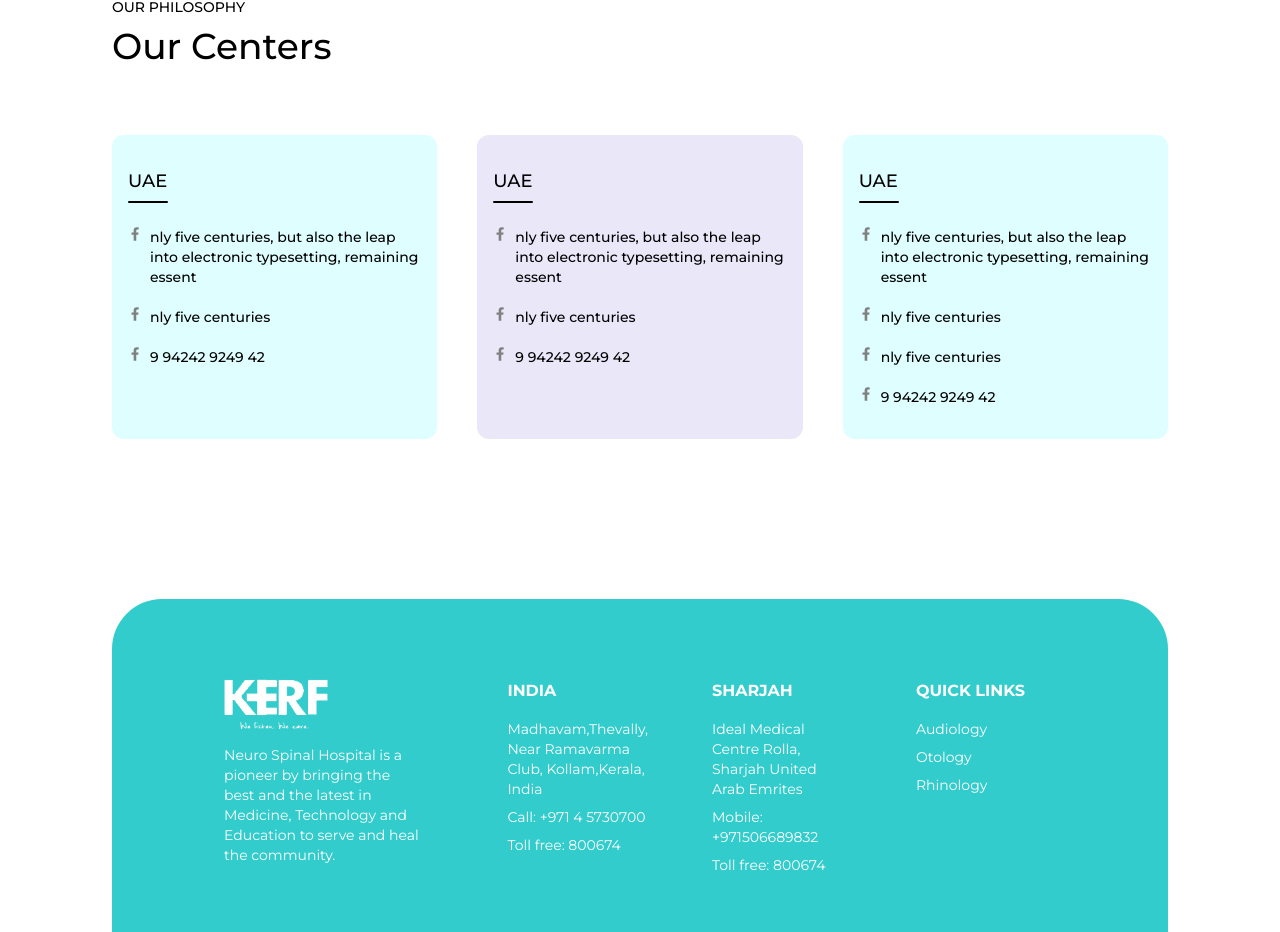
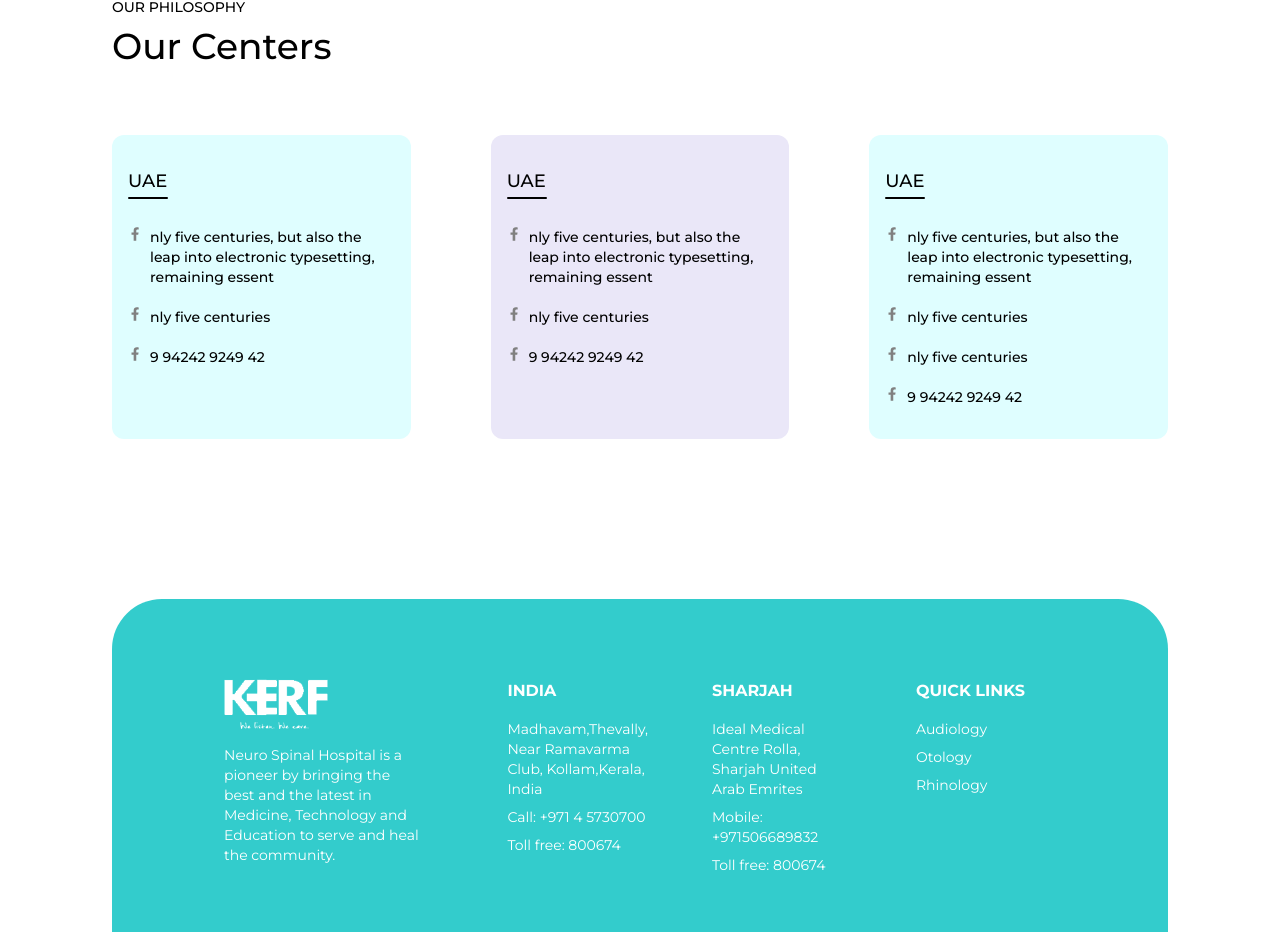
Before and after one commit to jaison-codeface/Kerf-website, a Next.js app: page /contact_us in a window 1280 px wide. Shown: the part 797-1729 px from the top of the page. Built offline with nearby package versions, Linux system fonts and the light colour scheme.

Commit message:
modified:   components/contact_us/OurCenters .tsx

```diff
--- a/components/contact_us/OurCenters .tsx
+++ b/components/contact_us/OurCenters .tsx
@@ -85,7 +85,7 @@ const OurCenters = () => {
     <SectionWrapper classBottom={`${main_padding.y} flex-col items-start z-50`}>
       <HeadSubtitle>OUR PHILOSOPHY</HeadSubtitle>
       <HeadTitle className="mt-1">Our Centers</HeadTitle>
-      <div className="grid grid-cols-3 gap-10 mt-16">
+      <div className="grid grid-cols-3 gap-20 mt-16">
         {data.map((item, idx) => (
           <div
             key={idx}
@@ -94,7 +94,7 @@ const OurCenters = () => {
             }}
             className="px-4 py-8 rounded-xl flex flex-col text-black"
           >
-            <h2 className="uppercase font-medium text-lg relative z-0 after:absolute after:w-[40px] after:h-[2px] after:bg-black after:left-0 after:-bottom-2 after:rounded-full">{item.title}</h2>
+            <h2 className="uppercase font-medium text-lg relative z-0 after:absolute after:w-[40px] after:h-[2px] after:bg-black after:left-0 after:-bottom-1 after:rounded-full">{item.title}</h2>
             <div className="mt-8 flex flex-col gap-5">
               {item.links.map((link, i) => (
                 <Link
```
